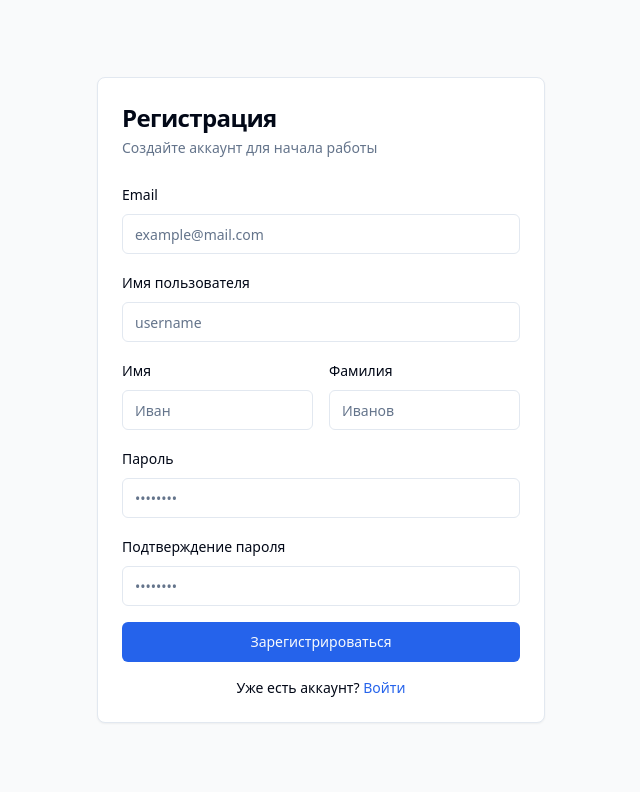
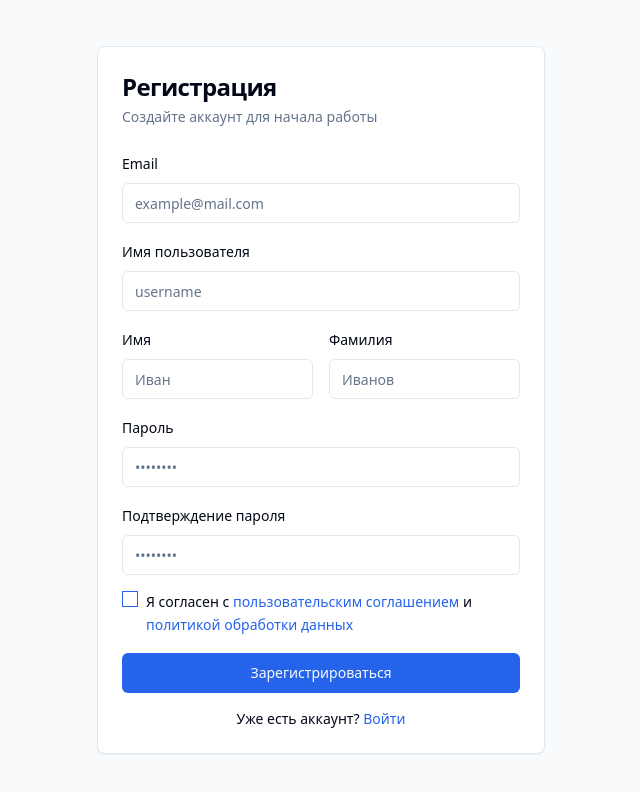
Before and after one commit to VladimirChukavin/expense_tracker_project, a React (Vite) app in the folder frontend/: page /register in a window 1280 px wide. Shown: the top 792 px of the page, without its empty margins (319-959 px from the left). Built offline with nearby package versions, Linux system fonts and the light colour scheme; no server answers.

Commit message:
Добавил код для чекбокса в форму регистрации.

```diff
--- a/frontend/src/features/auth/components/RegisterForm.tsx
+++ b/frontend/src/features/auth/components/RegisterForm.tsx
@@ -4,6 +4,7 @@ import { z } from 'zod';
 import { Button } from '@/components/ui/button';
 import { Input } from '@/components/ui/input';
 import { Label } from '@/components/ui/label';
+import { Checkbox } from '@/components/ui/checkbox';
 import { useAuth } from '../hooks/useAuth';
 
 const registerSchema = z.object({
@@ -13,6 +14,9 @@ const registerSchema = z.object({
   password2: z.string().min(6, 'Минимум 6 символов'),
   first_name: z.string().optional(),
   last_name: z.string().optional(),
+  agreeToTerms: z.boolean().refine((value) => value, {
+    message: 'Необходимо согласиться с условиями',
+  }),
 }).refine((data) => data.password === data.password2, {
   message: 'Пароли не совпадают',
   path: ['password2'],
@@ -116,6 +120,39 @@ export const RegisterForm = () => {
         )}
       </div>
 
+      <div className="flex items-start space-x-2">
+        <Checkbox
+          id="agreeToTerms"
+          {...register('agreeToTerms')}
+          disabled={isLoading}
+        />
+        <div className="text-sm leading-relaxed">
+          <Label htmlFor="agreeToTerms" className="font-normal cursor-pointer">
+            Я согласен с{' '}
+            <a
+              href="/terms-of-service.md"
+              target="_blank"
+              rel="noopener noreferrer"
+              className="text-blue-600 hover:underline"
+            >
+              пользовательским соглашением
+            </a>
+            {' '}и{' '}
+            <a
+              href="/privacy-policy.md"
+              target="_blank"
+              rel="noopener noreferrer"
+              className="text-blue-600 hover:underline"
+            >
+              политикой обработки данных
+            </a>
+          </Label>
+          {errors.agreeToTerms && (
+            <p className="text-sm text-red-500 mt-1">{errors.agreeToTerms.message}</p>
+          )}
+        </div>
+      </div>
+
       <Button type="submit" className="w-full" disabled={isLoading}>
         {isLoading ? 'Регистрация...' : 'Зарегистрироваться'}
       </Button>
```
